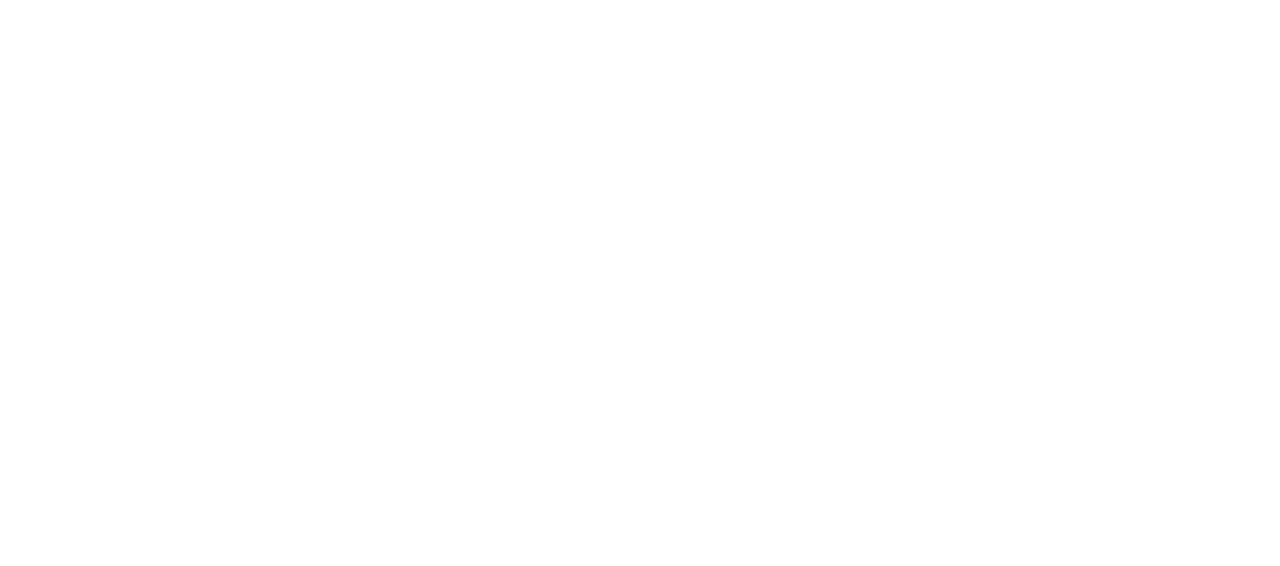
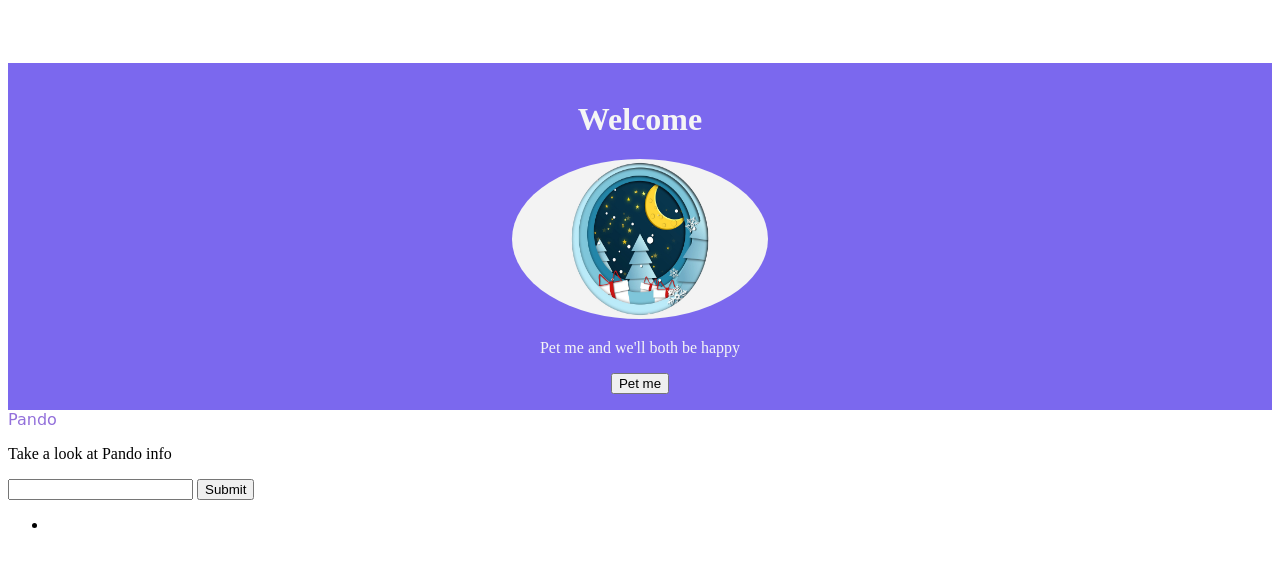
Before and after one commit to Ginger421/pando, a plain HTML site: page index.html in a window 1280 px wide. Drawn offline with Linux system fonts and the light colour scheme.

Commit message:
added img html style

```diff
--- /dev/null
+++ b/assets/css/style.css
@@ -0,0 +1,20 @@
+.banner {
+    background-color: mediumslateblue;
+    color: whitesmoke;
+    margin-top: 5%;
+    text-align: center;
+    padding: 2vh 0;
+}
+
+/*style for snow globe image*/
+#snowglobe {
+    height: 20vh;
+    width: 20vw;
+    border-radius: 55%;
+}
+
+#pando {
+    color: mediumpurple;
+    font-size: medium;
+    font-family: cursive;
+}
--- a/index.html
+++ b/index.html
@@ -4,9 +4,32 @@
     <meta charset="UTF-8">
     <meta http-equiv="X-UA-Compatible" content="IE=edge">
     <meta name="viewport" content="width=device-width, initial-scale=1.0">
-    <title>Document</title>
+    <link rel="stylesheet" href="assets/css/style.css">
+    <title>Pando</title>
 </head>
 <body>
+    <!--banner-->
+    <div class="banner">
+        <h1>Welcome</h1>
+        <img id="snowglobe" src="assets/images/abstract-g33c165822_1920.jpg" alt="Pic of cute snow globe">
+        <p>Pet me and we'll both be happy</p>
+        <button>Pet me</button>
+    </div>
 
+    <!---->
+    <div>
+        <span id="pando">Pando</span>
+        <p>Take a look at Pando info</p>
+        <form action="">
+            <input type="text">
+            <input type="submit" value="Submit">
+        </form>
+
+        <ul>
+            <li>
+                <div></div><span></span>
+            </li>
+        </ul>
+    </div>
 </body>
 </html>
```
Also changed, not shown: assets/images/abstract-g33c165822_1920.jpg (added), style.css (deleted).
